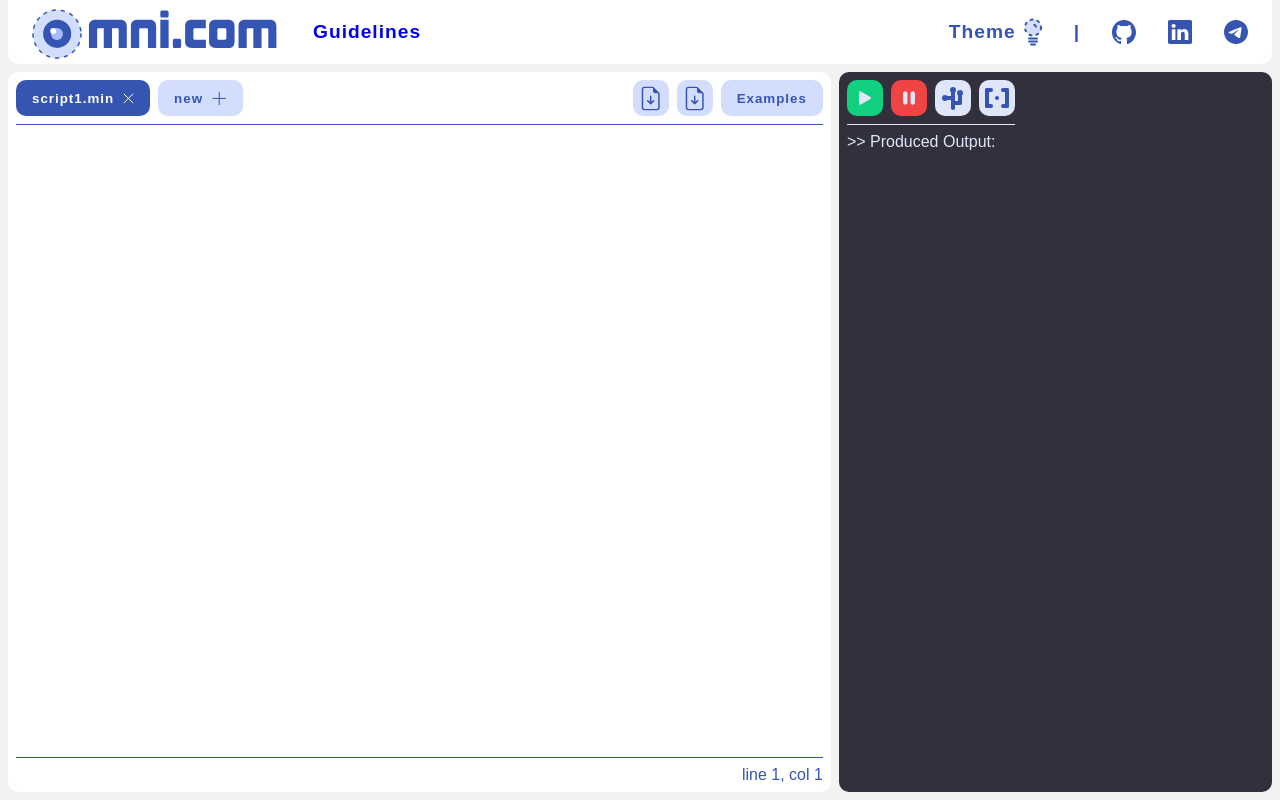
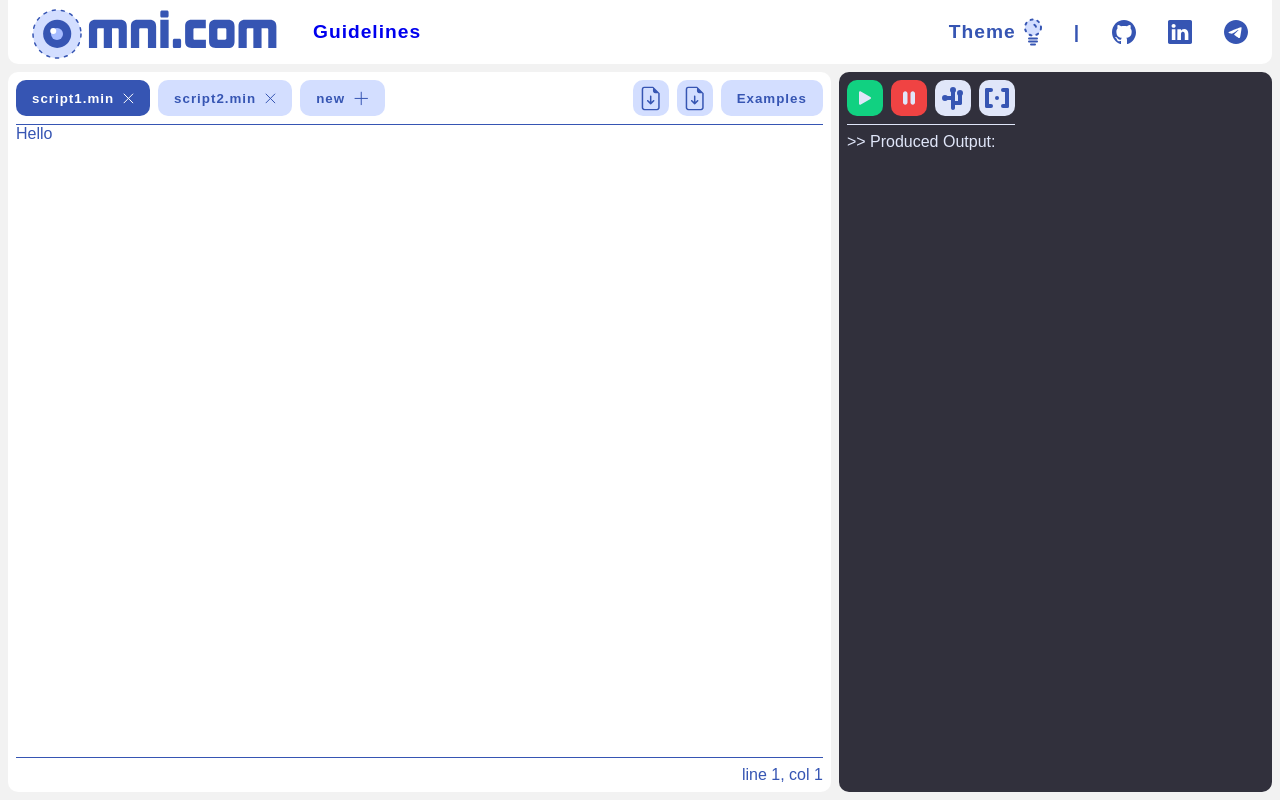
Before and after one commit to KalenskyyAlex/omni-com, a React (Create React App) app: page /sandbox in a window 1280 px wide. Built offline with nearby package versions, Linux system fonts and the light colour scheme; a web font is replaced by a local one.

Commit message:
tab contents switching and saving

```diff
--- a/src/Codespace/Codespace.tsx
+++ b/src/Codespace/Codespace.tsx
@@ -5,15 +5,30 @@ import './Codespace.css';
 
 function Codespace() {
     const [activeTabIndex, setActiveTabIndex] = useState(0);
-    const [tabContents, setTabContent] = useState(["Hello"]);
-    const [tabNames, setTabNames] = useState([[0, "script1.min"]])
-    const currentTabContent = useRef("");
+    const [tabContents, setTabContent] = useState(["Hello", "World"]);
+    const [tabNames, setTabNames] = useState([[0, "script1.min"], [1, "script2.min"]])
+    const currentTabContent = useRef(tabContents[activeTabIndex]);
 
     const switchTabs = (index: number) => {
+        const codeInput = document.getElementById("code-input");
+
+        if (codeInput !== null){
+            let updatedTabContent = codeInput.innerHTML;
+            console.log("Updated input: " + updatedTabContent);
+
+            let newTabConents = [...tabContents.slice(0, activeTabIndex), updatedTabContent, ...tabContents.slice(activeTabIndex + 1)];
+
+            setTabContent(newTabConents);
+        }
+
         setActiveTabIndex(index);
-
         currentTabContent.current = tabContents[index];
     }
+
+    useEffect(() => {
+        console.log(tabContents);
+        console.log(tabNames);
+    })
 
     const addNewTab = () => {
         let newTabIndex = tabNames.length;
@@ -22,7 +37,8 @@ function Codespace() {
         let newTabNames = [...tabNames, [newTabIndex, "new.min"]];
         setTabContent(newTabContents);
         setTabNames(newTabNames);
-        setActiveTabIndex(newTabIndex);
+
+        switchTabs(newTabIndex)
     }
 
     const closeTab = (index: number) => {
@@ -97,11 +113,9 @@ function Codespace() {
                 </div>
             </div>
 
-            {/*<textarea id="code-input"*/}
-            {/*          value={currentTabContent.current}*/}
-            {/*          onChange={updateTabContent}/>*/}
-            {/*TODO div contenteditable*/}
-            <div id="code-input" contentEditable="true">
+            {/*TODO lint*/}
+            <div id="code-input" contentEditable={true} spellCheck={true}
+                    suppressContentEditableWarning={true}>
                 {currentTabContent.current}
             </div>
 
```
